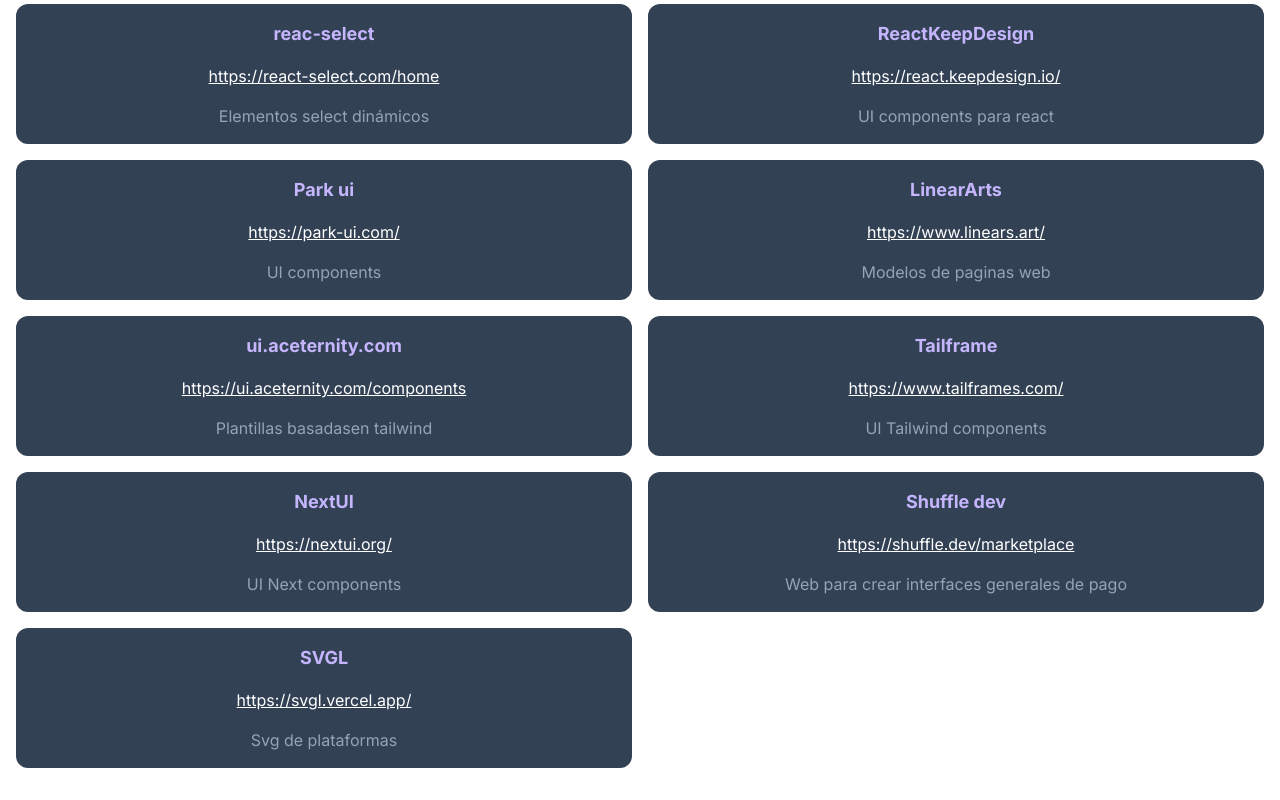
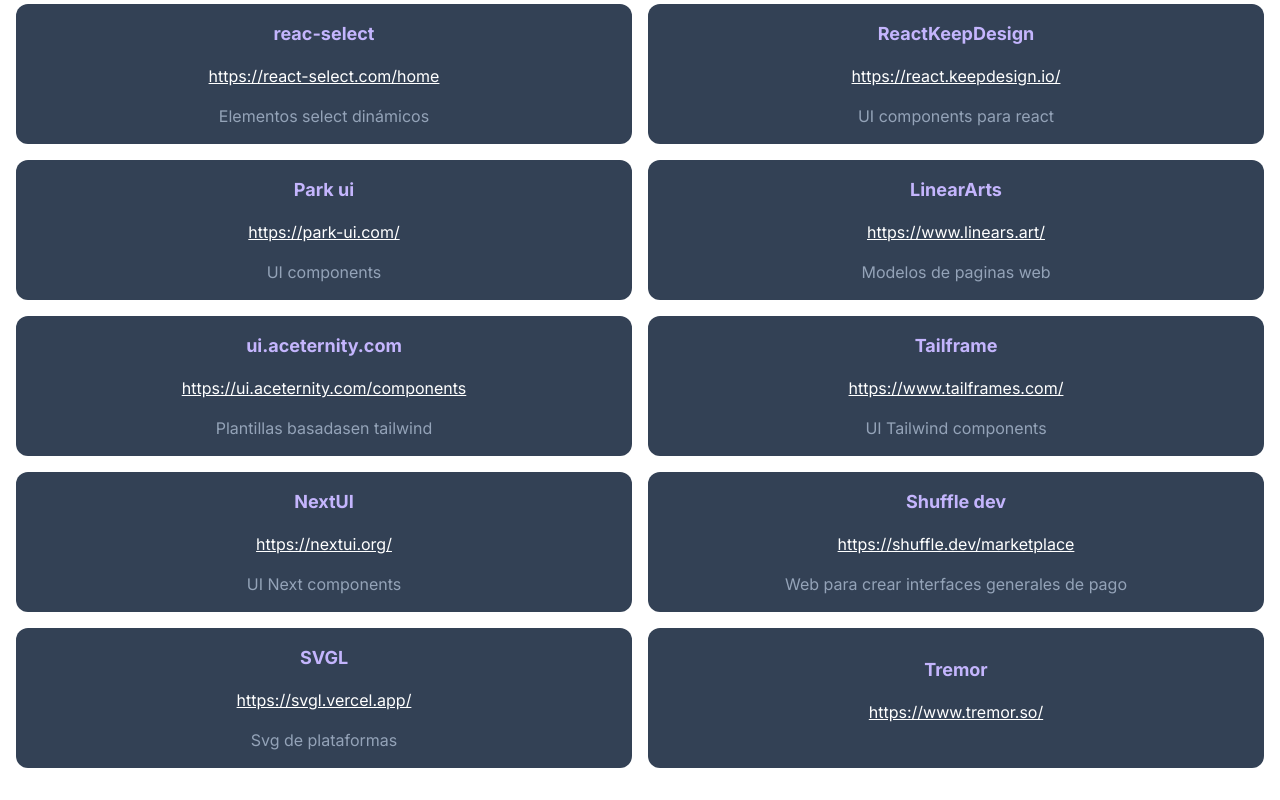
Before and after one commit to HansM7/links-recomendations, a Next.js app: page / in a window 1280 px wide. Shown: the part 1824-2624 px from the top of the page. Built offline with nearby package versions, Linux system fonts and the light colour scheme.

Commit message:
Update data.ts

```diff
--- a/app/data.ts
+++ b/app/data.ts
@@ -157,6 +157,10 @@
     link:"https://svgl.vercel.app/",
     title:"SVGL",
     description:"Svg de plataformas"
+  },{
+    link:"https://www.tremor.so/",
+    title:"Tremor",
+    Description:"Componentes basados en react y tailwind para dashboards"
   }
 
 ];
```
